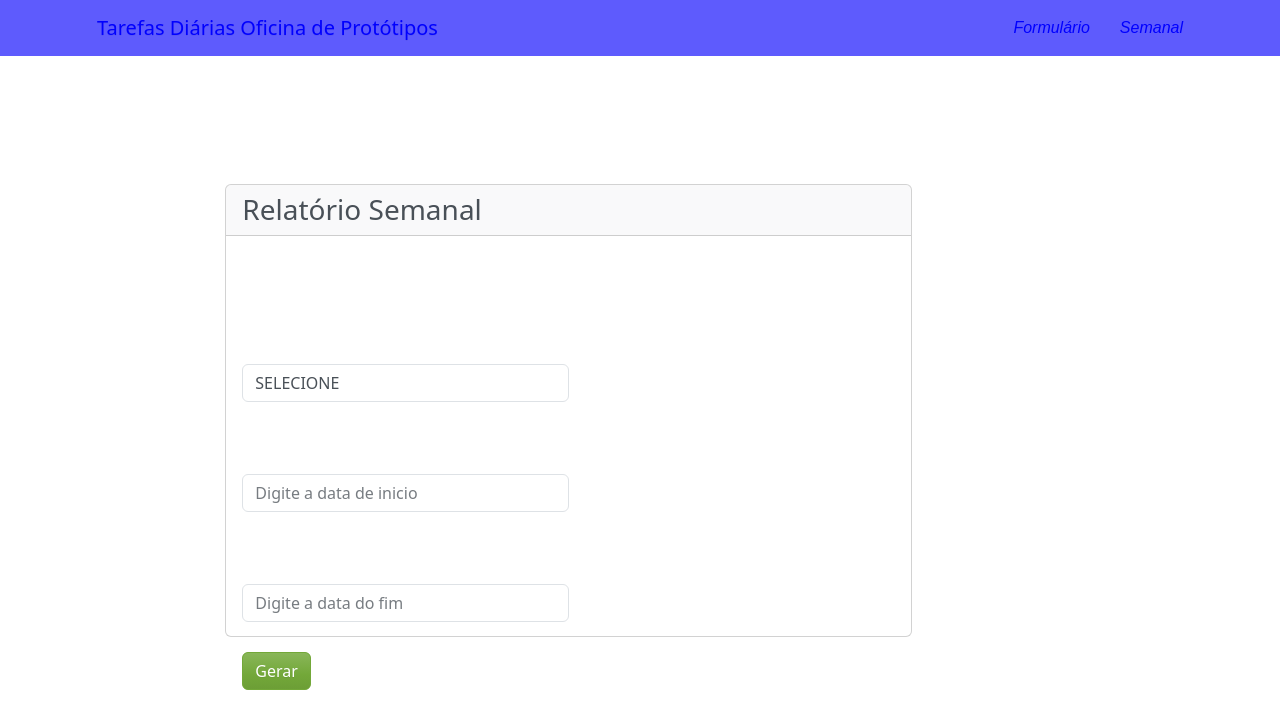
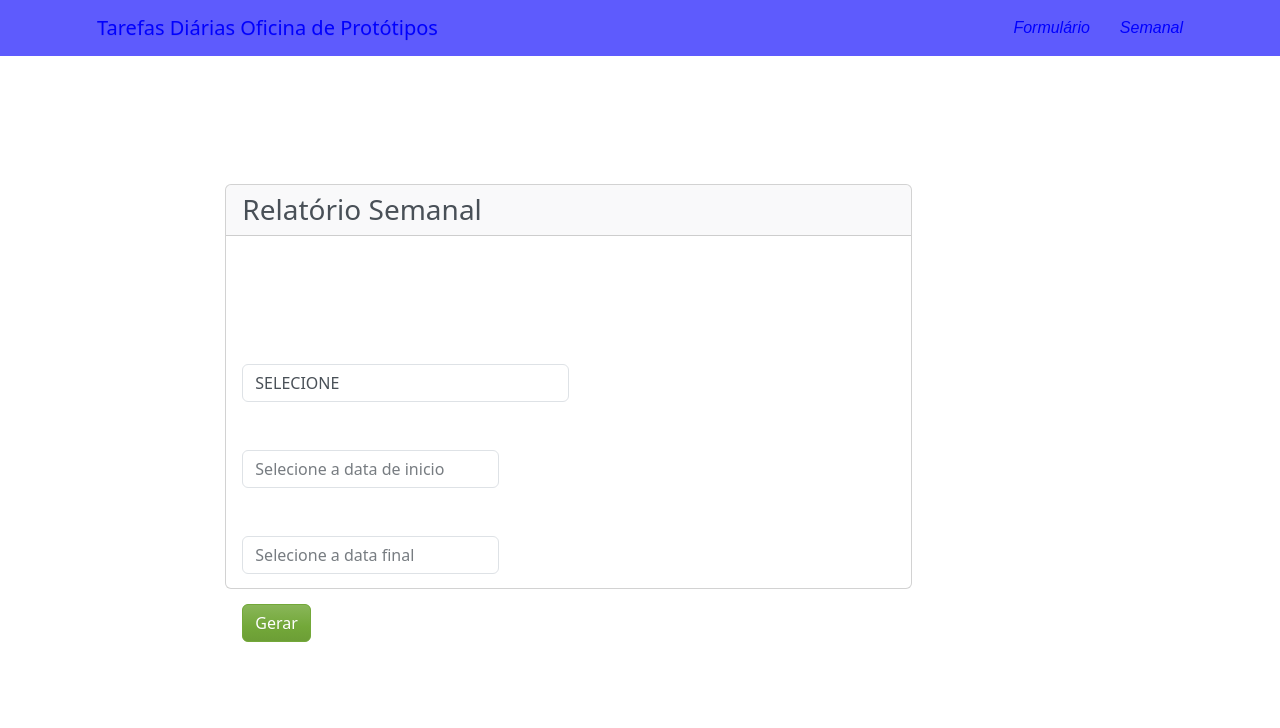
Before and after one commit to crisurubu/oficinaapp-frontend, a React (Create React App) app: page /semanal in a window 1280 px wide. Shown: the top 728 px of the page. Built offline with nearby package versions, Linux system fonts and the light colour scheme.

Commit message:
implementando datepicker no formulario semanal

```diff
--- a/src/views/semanal.js
+++ b/src/views/semanal.js
@@ -2,8 +2,9 @@ import React from "react";
 import Card from "../components/card";
 import FormGroup from "../components/form-group";
 import SelectMenu from "../components/selectMenu";
-import FormularioService from '../app/service/formularioservice'
-import * as messages from '../components/toastr'
+import FormularioService from '../app/service/formularioservice';
+import DatePicker from "react-datepicker";
+import * as messages from '../components/toastr';
 
 
 class Semanal extends React.Component{
@@ -14,16 +15,27 @@ class Semanal extends React.Component{
         fim: ''
     }
 
+
+    constructor(){
+        super();
+        this.service = new FormularioService();
+    }
+
+
     handleChange = (event) => {
         const value = event.target.value;
         const name =  event.target.name;
         this.setState({ [name]: value })
 
     }
-    constructor(){
-        super();
-        this.service = new FormularioService();
+
+    handleInicioChange = (inicio) => {
+        this.setState({inicio: inicio});
     }
+    handleFimChange = (fim) =>{
+        this.setState({fim: fim});
+    }
+
 
     gerar = () => {
         const lancamentoFiltro = {
@@ -33,6 +45,7 @@ class Semanal extends React.Component{
         }
         this.service.consultar(lancamentoFiltro)
             .then(response => {
+                messages.mensagemSucesso("Consulta Semanal realizada com sucesso! Aguarde download na barra do navegador.")
 
             }).catch(error => {
                         messages.mensagemErro(error.response.data)
@@ -60,20 +73,23 @@ class Semanal extends React.Component{
                                                         className="form-control" />
                                                 </FormGroup>
                                                 <FormGroup Label="Data Inicio: *" htmlFor="inputInicio">
-                                                    <input value={this.state.inicio}
-                                                           onChange={e => this.setState({inicio: e.target.value})}
-                                                           type="text"
-                                                           className="form-control"
-                                                           id="inputInicio"
-                                                           placeholder="Digite a data de inicio"/>
+                                                    <DatePicker
+                                                        className="form-control"
+                                                        id="inputInicio"
+                                                        selected={this.state.inicio}
+                                                        onChange={this.handleInicioChange}
+                                                        placeholderText="Selecione a data de inicio"
+                                                        dateFormat="yyyy-MM-dd"/>
                                                 </FormGroup>
                                                 <FormGroup Label="Data Fim: *" htmlFor="InputFim">
-                                                    <input type="text"
-                                                           value={this.state.fim}
-                                                           onChange={e => this.setState({fim: e.target.value})}
-                                                           className="form-control"
-                                                           id="InputFim"
-                                                           placeholder="Digite a data do fim"/>
+                                                   <DatePicker
+                                                        className="form-control"
+                                                        id="inputFim"
+                                                        selected={this.state.fim}
+                                                        onChange={this.handleFimChange}
+                                                        placeholderText="Selecione a data final"
+                                                        dateFormat="yyyy-MM-dd"/>
+
                                                 </FormGroup>
                                                 <button onClick={this.gerar} className="btn btn-success" style={{position: 'relative', top: '70px'}}>Gerar</button>
                                             </fieldset>
```
